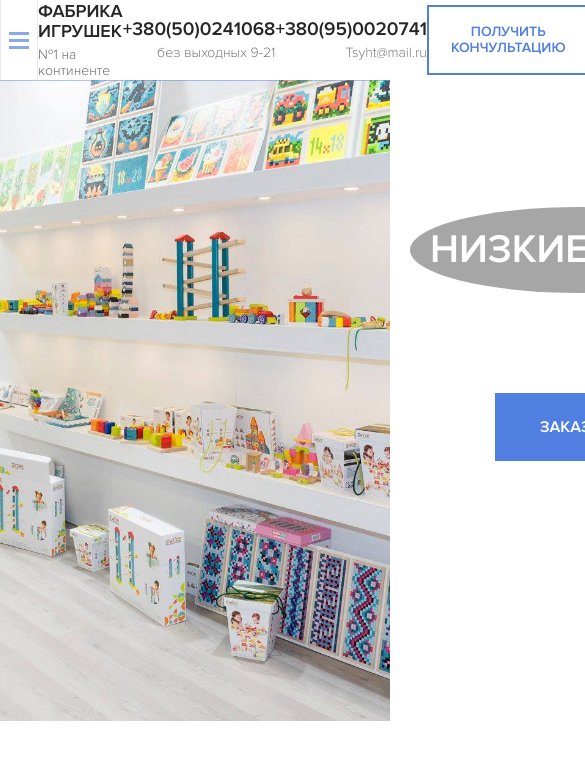
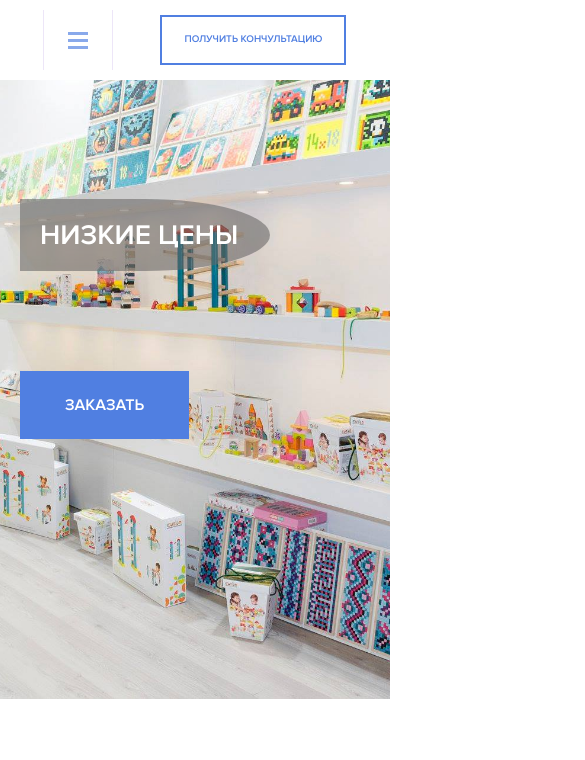
Before and after one commit to BVRXNDVRK/Toys-factory, a plain HTML site: page index.html in a window 390 px wide. Shown: the top 760 px of the page, 585 px wide, since content can reach past the window. Drawn offline with Linux system fonts and the light colour scheme.

Commit message:
Адаптив для главного экрана

```diff
--- a/scss/_grid.scss
+++ b/scss/_grid.scss
@@ -6,3 +6,22 @@
     max-width: 1170px;
     margin: auto;
 }
+
+@media (max-width: 1199px) {
+    .container {
+        max-width: 960px;
+    }
+}
+
+@media (max-width: 991px) {
+    .container {
+        max-width: 750px;
+    }
+}
+
+@media (max-width: 768px) {
+    .container {
+        max-width: 100%;
+        padding: 0 20px;
+    }
+}
--- a/scss/_interface.scss
+++ b/scss/_interface.scss
@@ -23,3 +23,9 @@
     color: white;
     @include bold;
 }
+
+@media (max-width: 576px) {
+    .button-o {
+        font-size: 10px;
+    }
+}
--- a/scss/blocks/_hero.scss
+++ b/scss/blocks/_hero.scss
@@ -12,15 +12,23 @@
     font-size: 40px;
     color: white;
     @include bold;
-    margin-left: 410px;
     background-color: rgba(104, 102, 102, 0.582);
     border: 6px ;
-    border-radius: 50%;
+    border-top-right-radius: 50%;
+    border-bottom-right-radius: 50%;
     padding: 20px;
     width: 340px;
     margin-bottom: 100px;
 }
 
-.hero__button {
-    margin-left: 495px;
+@media (max-width: 991px) {
+    .hero {
+        background-size: cover;
+        width: 100%;
+    }
+
+    .hero__title {
+        font-size: 28px;
+        width: 250px;
+    }
 }
--- a/scss/blocks/_navbar.scss
+++ b/scss/blocks/_navbar.scss
@@ -1,5 +1,6 @@
 @import '../colors';
 @import '../fonts';
+@import '../interface';
 
 .navbar {
     position: fixed;
@@ -47,7 +48,7 @@
     background-color: $primary;
     z-index: 0;
     transition: .2s;
-    transform: translateY(-100%);
+    transform: translateY(-200%);
 }
 
 .menu__active {
@@ -102,3 +103,32 @@
 .navbar__email {
     text-decoration: none;
 }
+
+@media (max-width: 991px) {
+    .navbar__mobile {
+        display: none;
+    }
+}
+
+@media (max-width: 576px) {
+
+    .logo {
+        display: none;
+    }
+
+    .menu__button {
+        height: 60px;
+    }
+
+
+    .menu {
+        top: 80px;
+    }
+    .menu__nav {
+        flex-direction: column;
+    }
+
+    .menu__link {
+        margin-bottom: 20px;
+    }
+}
```
Also changed, not shown: css/style.css.
